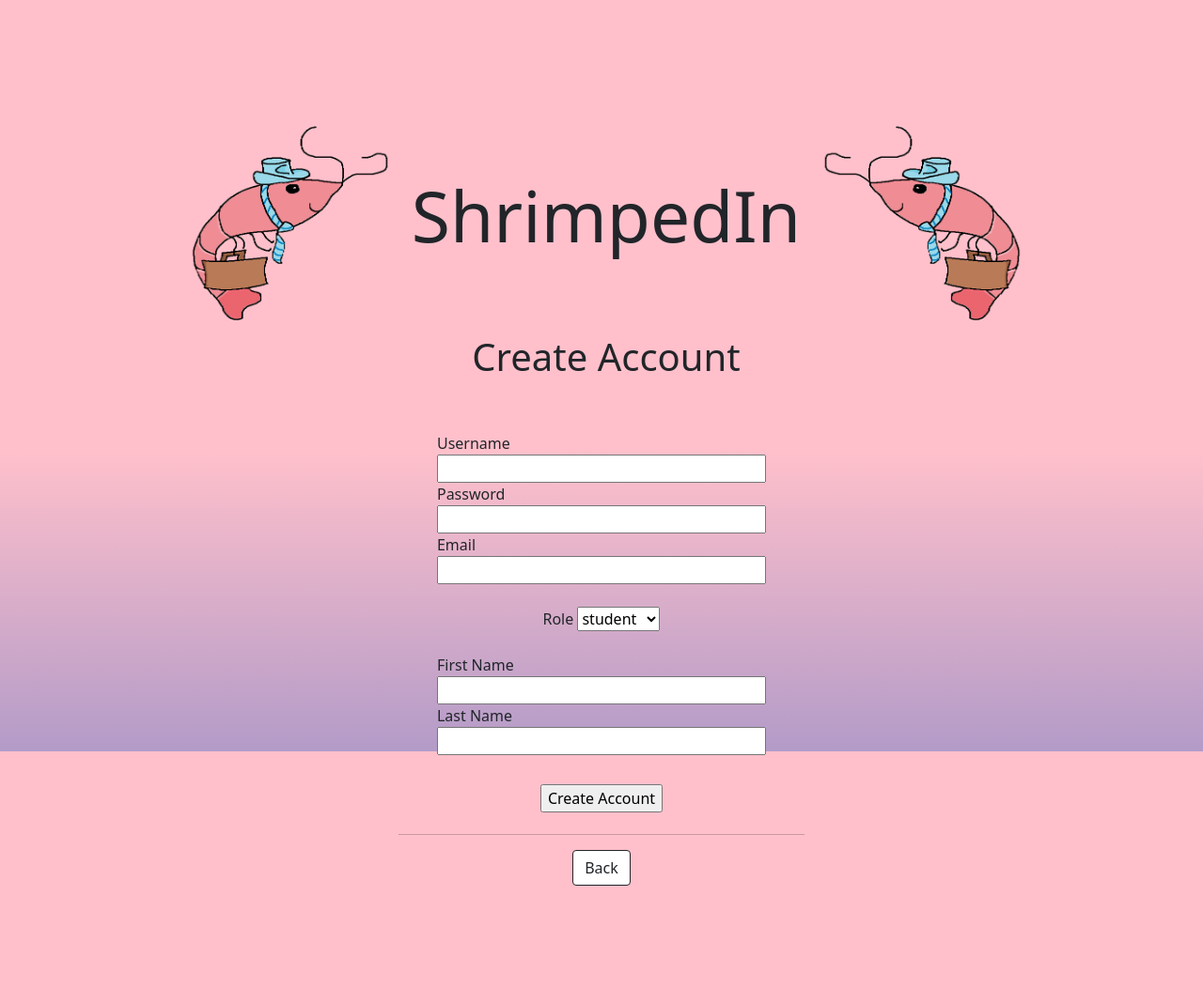
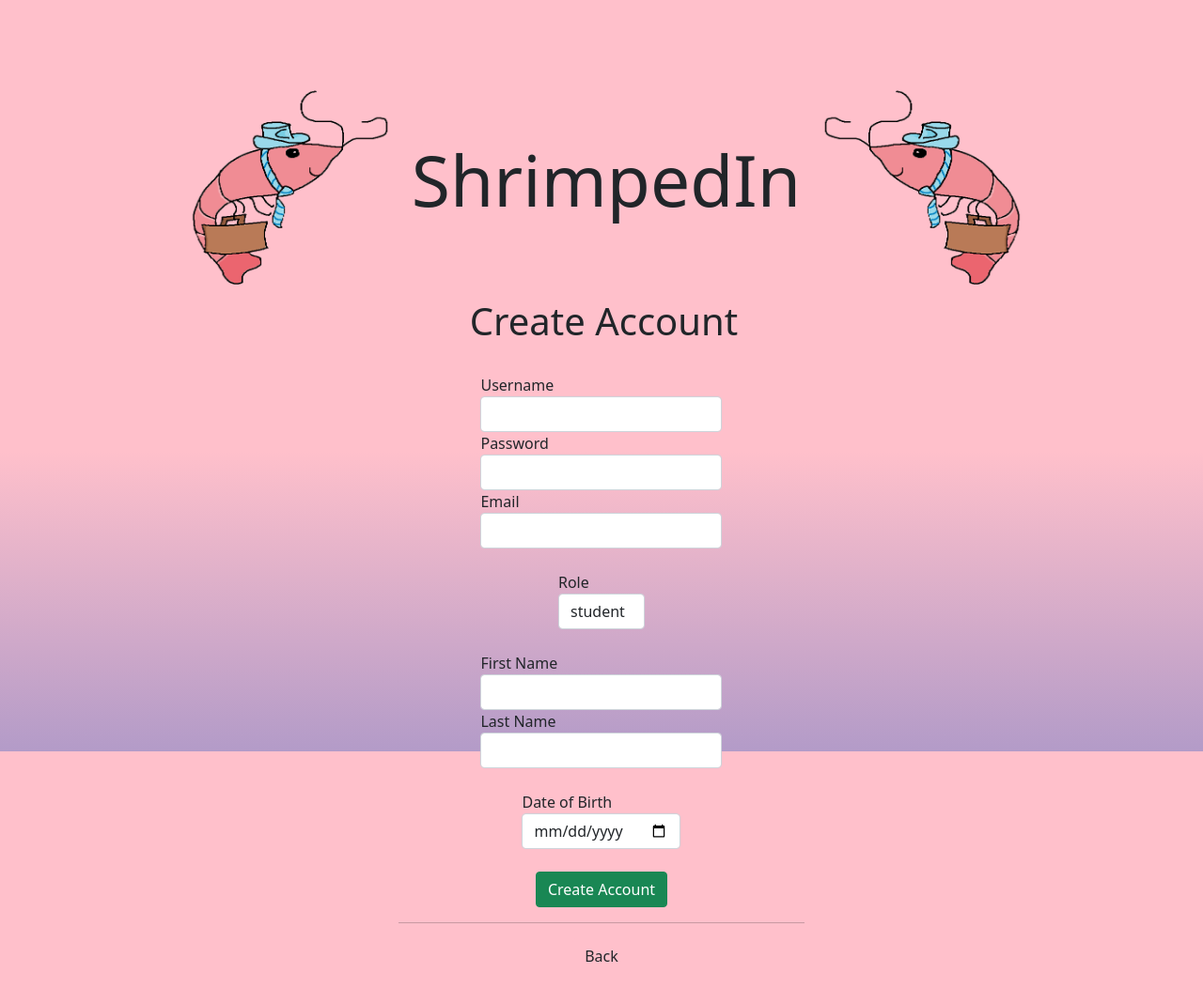
Before and after one commit to FMass-3355/ShrimpedIn, a Flask app: page /create_user in a window 1280 px wide. Shown: the whole page at 94% size. Before the commit the page ends 943 px from the top, so only its background shows below. Run offline with Flask 2, Linux system fonts and the light colour scheme; data comes from the database, SQL or seed files in the repository; parts of the project's set-up code (start-up, migrations or seed data) failed here and were passed over; some libraries are stand-ins or nearby versions.

Commit message:
Added editing profile funcionality, cleaned up create account page. Introduced more variables to show onto profile.

```diff
--- a/app/forms.py
+++ b/app/forms.py
@@ -1,15 +1,11 @@
 #===================================================================================================
 #Imports
 #===================================================================================================
+from secrets import choice
 from flask_wtf import FlaskForm
 from wtforms import *
-from wtforms.validators import DataRequired
+from wtforms.validators import *
 #===================================================================================================
-
-
-
-
-
 
 #===================================================================================================
 #Accounts Section
@@ -43,10 +39,10 @@ class CreateUserForm(FlaskForm):
     password = PasswordField('Password', validators=[DataRequired()])
     email = StringField('Email', validators=[DataRequired()])
     role = SelectField('Role', choices=[('student', 'student'), ('faculty', 'faculty'), ('recruiter', 'recruiter')])
-    fname = StringField('First Name', validators=[DataRequired()])
+    fname = StringField('First Name', validators=[DataRequired()])#length(min=2, max=64) Testing stuff with min and max length
     lname = StringField('Last Name', validators=[DataRequired()])
     mname = StringField('MI')
-    date_of_birth = DateField('Date of Birth (YYYY/MM/DD) (In Progress)')
+    date_of_birth = DateField('Date of Birth')
     submit = SubmitField('Create Account')
     # def validate_username(self, username):
     #     user = User.query.filter_by(username=username.data).first()
@@ -58,11 +54,22 @@ class CreateUserForm(FlaskForm):
 # EDIT PROFILE A WORK IN PROGRESS
 #===================================================================================================
 class EditProfileForm(FlaskForm):
+    phone_number = StringField('Phone Number')
     address = StringField('Street Address')
     city = StringField('City')
-    state = StringField('State')
+    state = SelectField('State', choices=['AL', 'AK', 'AZ', 'AR', 'CA', 'CO', 'CT', 'DE', 'FL', 'GA', 'HI',
+                                        'ID', 'IL', 'IN', 'IA', 'KS', 'KY', 'LA', 'ME', 'MD', 'MA', 'MI', 'MN', 'MS',
+                                         'MO', 'MT', 'NE', 'NV', 'NH', 'NJ', 'NM', 'NY', 'NC', 'ND', 'OH', 'OK', 'OR',
+                                         'OR', 'PA', 'RI', 'SC', 'SD', 'TN', 'TX', 'UT', 'VT', 'VA', 'WA', 'WV',
+                                         'WI', 'WY'])
     zip_code = StringField('Zip Code')
-    submit = SubmitField('Complete Edits')
+    phone_number = StringField('Phone Number')
+    fname = StringField('First Name')
+    m_name = StringField('Middle Initial')
+    lname = StringField('Last Name')
+    email = StringField('Email')
+    username = StringField('Username')
+    submit = SubmitField('Update Profile')
 #===================================================================================================
 
 #===================================================================================================
--- a/app/models.py
+++ b/app/models.py
@@ -11,7 +11,6 @@ from sqlalchemy.ext.declarative import declarative_base
 # User extends the flask_login defined UserMixin class.  UserMixin
 # provides default functionality that allows us to keep track of
 # authenticated user
-
 
 
 #===================================================================================================
@@ -43,9 +42,9 @@ class User(UserMixin, db.Model):
     # date_year = db.Column(db.Integer(4))
     # date_month = db.Column(db.String(64))#maybe int for month number
     # date_day = db.Column(db.Integer(2))
-    phone_number = db.Column(db.Integer)
+    phone_number = db.Column(db.String(20))
     address = db.Column(db.String(64))
-    zip_code = db.Column(db.Integer) #imad didnt have () so might not work
+    zip_code = db.Column(db.String(10)) #imad didnt have () so might not work
     city = db.Column(db.String(64))
     state = db.Column(db.String(64)) #want to have a drop down list that can fill in state
     #profile_pic *maybe*
--- a/app/routes.py
+++ b/app/routes.py
@@ -1,3 +1,4 @@
+from tkinter.tix import Select
 import requests
 from app import app
 from flask import render_template, redirect, url_for, flash
@@ -161,6 +162,7 @@ def create_user():
             user.set_password(password)
             db.session.add(user)
             db.session.commit()
+        return redirect(url_for('login'))
     all_usernames= db.session.query(User.username).all()
     print(all_usernames, file=sys.stderr)
     return render_template('create_user.html', form=form)
@@ -183,19 +185,19 @@ def profile():
         city = current_user.city
         state = current_user.state
         zip_code = current_user.zip_code
+        phone_number = current_user.phone_number
         image_file = url_for('static', filename='images/' + current_user.image_file)
         print(fname, file=sys.stderr)
 
     return render_template('profile.html', fname=fname, lname=lname, email=email, username=username,
                             image_file=image_file, m_name=m_name, date_of_birth=dob, address=address, city=city, state=state,
-                            zip_code=zip_code)
+                            zip_code=zip_code, phone_number=phone_number)
 #===================================================================================================
 
 #===================================================================================================
 #Edit Profile WORK IN PROGRESS
 #===================================================================================================
-'''
-@app.route('/edit_profile')
+@app.route('/edit_profile', methods=['GET', 'POST'])
 @login_required
 def edit_profile():
     form = EditProfileForm()
@@ -204,11 +206,26 @@ def edit_profile():
         city = form.city.data
         state = form.state.data
         zip_code = form.zip_code.data
-
-        user = User(address=address, city=city, state=state, zip_code=zip_code)
-        db.session.add(user)
+        phone_number = form.phone_number.data
+        fname = form.fname.data
+        m_name = form.m_name.data
+        lname = form.lname.data
+        email = form.email.data
+        username = form.username.data
+        current_user.fname = fname
+        current_user.m_name = m_name
+        current_user.lname = lname
+        current_user.email = email
+        current_user.username = username
+        current_user.address = address
+        current_user.city = city
+        current_user.state = state
+        current_user.zip_code = zip_code
+        current_user.phone_number = phone_number
+        db.session.add(current_user)
         db.session.commit()
-    return render_template('edit_profile.html', form=form)'''
+        return redirect(url_for('profile'))
+    return render_template('edit_profile.html', form=form)
 #===================================================================================================
 
 #===================================================================================================
--- a/app/static/js/scripts.js
+++ b/app/static/js/scripts.js
@@ -18,7 +18,6 @@ window.onclick = function(event) {
         }
     }
 
-
 function displayJob(){
     document.getElementById("Job-Detail")
     document.createElement(
--- a/app/templates/base.html
+++ b/app/templates/base.html
@@ -12,6 +12,7 @@
       rel="stylesheet" integrity="sha384-1BmE4kWBq78iYhFldvKuhfTAU6auU8tT94WrHftjDbrCEXSU1oBoqyl2QvZ6jIW3" crossorigin="anonymous">
 
       <link rel="stylesheet" href={{url_for("static", filename="stylesheets/styles.css")}}>
+      <script src="/static/js/scripts.js"></script>
     </head>
     <body>
       <!-- Optional JavaScript; choose one of the two! -->
@@ -29,11 +30,11 @@
       {% endblock %}
 
       <aside>
-          <p1>text</p1>
+
       </aside>
 
       <footer>
-          <p2>Shrimpedin is a project designed by CSC330sp22 students</p2>
+
       </footer>
     </body>
   </html>
--- a/app/templates/create_user.html
+++ b/app/templates/create_user.html
@@ -13,7 +13,7 @@
     </head>
 
     <body>
-        <div class="container-fluid" style="padding-top: 10%;">
+        <div class="container-fluid" style="padding-top: 7%;">
             <div class="row">
                 <div>
                     <h1 style="text-align: center; padding-left: 10px; font-size: 75px;">
@@ -24,46 +24,50 @@
                     </h1>
                 </div>
                 <div class="col-md-10 offset-md-1">
-                    <h1 style="text-align: center; padding-left: 10px;">Create Account</h1><br><br>
+                    <h1 style="text-align: center; padding-left: 5px;">Create Account</h1><br>
                     <div class="row">
-                        <div class="col-md-10 offset-md-1" style="padding-bottom: 5%;">
+                        <div class="col-md-10 offset-md-1" style="padding-bottom: 3%;">
                             <form action="" method="post" novalidate>
                                 {{ form.hidden_tag() }}
                                 <p class="login_box">
-                                    {{ form.username.label }}<br>
-                                    {{ form.username(size=32) }}
+                                    {{ form.username.label(class="form-control-label") }}<br>
+                                    {{ form.username(class="form-control form-control-md") }}
                                 </p>
 
                                 <p class="login_box">
-                                    {{ form.password.label }}<br>
-                                    {{ form.password(size=32) }}
+                                    {{ form.password.label(class="form-control-label") }}<br>
+                                    {{ form.password(class="form-control form-control-md") }}
                                 </p>
 
                                 <p class="login_box">
-                                    {{ form.email.label }}<br>
-                                    {{ form.email(size=32) }}
+                                    {{ form.email.label(class="form-control-label") }}<br>
+                                    {{ form.email(class="form-control form-control-md") }}
                                 </p><br>
 
                                 <p class="login_box">
-                                    {{ form.role.label}}
-                                    {{ form.role }}
+                                    {{ form.role.label(class="form-control-label")}}
+                                    {{ form.role(class="form-control form-control-md") }}
                                 </p><br>
 
                                 <p class="login_box">
-                                    {{ form.fname.label }}<br>
-                                    {{ form.fname(size=32) }}
+                                    {{ form.fname.label(class="form-control-label") }}<br>
+                                    {{ form.fname(class="form-control form-control-md") }}
                                 </p>
                                 <p class="login_box">
-                                    {{ form.lname.label }}<br>
-                                    {{ form.lname(size=32) }}
+                                    {{ form.lname.label(class="form-control-label") }}<br>
+                                    {{ form.lname(class="form-control form-control-md") }}
+                                </p><br>
+                                <p class="login_box">
+                                    {{ form.date_of_birth.label(class="form-control-label") }}<br>
+                                    {{ form.date_of_birth(class="form-control form-control-md") }}
                                 </p><br>
 
-                                <p class="btn" style="display: flex; justify-content: center;"> {{ form.submit() }} </p>
+                                <p href="/login" style="display: flex; justify-content: center;"> {{ form.submit(class="btn btn-success") }} </p>
                                 <hr style="width: 50%; margin: auto;">
                             </form>
 
-                            <a class="btn btn-outline-dark" href="/login" \
-                            style="display: flex; margin: auto; width: fit-content; background-color: white;">Back</a>
+                            <a class="btn" href="/login" \
+                            style="display: flex; margin: auto; width: fit-content; background-color: pink;">Back</a>
                         </div>
                     </div>
                 </div>
```
Also changed, not shown: app/templates/edit_profile.html (+50 -0 lines), app/templates/login.html (+5 -8 lines), app/templates/profile.html (+11 -2 lines), 1 other file.
